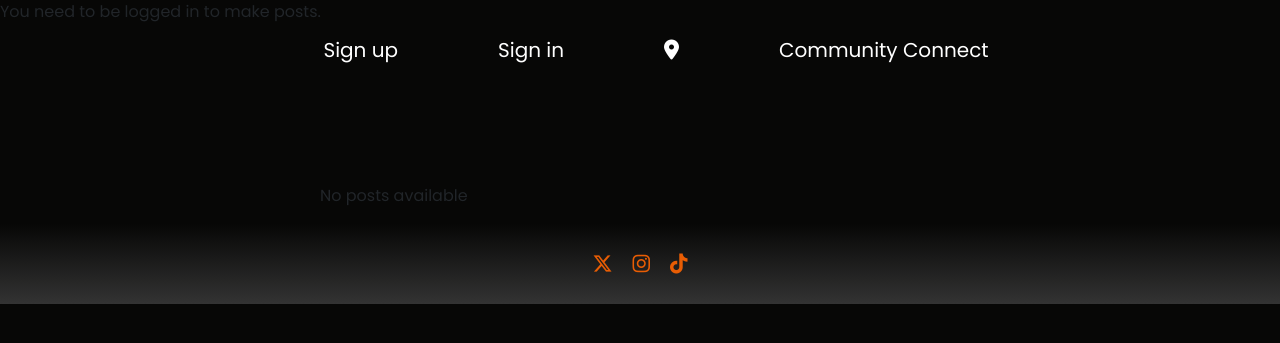
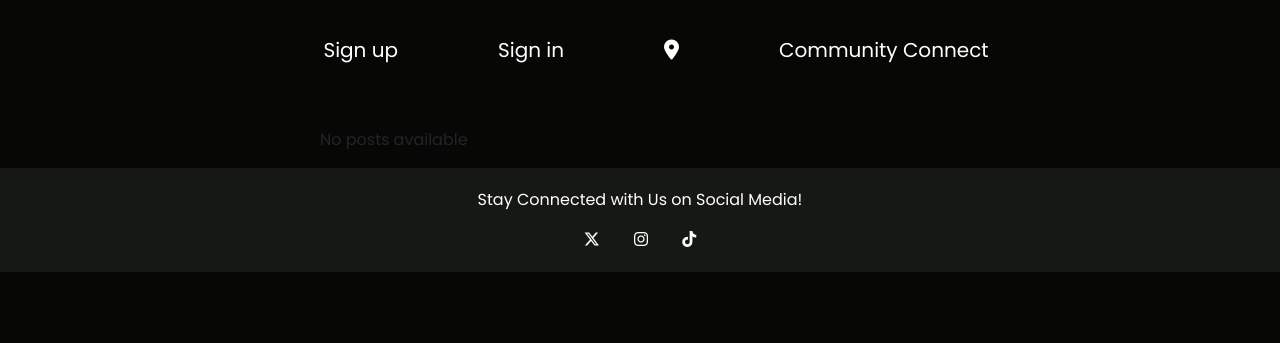
Before and after one commit to SabrinaStoekly/dublinblog, a Django app: page /view-all-posts/ in a window 1280 px wide. Shown: the top 343 px of the page. Run offline with Django 3.2, Linux system fonts and the light colour scheme; data that the repository does not hold is empty; some libraries are stand-ins or nearby versions.

Commit message:
making magrations

```diff
--- a/blog/models.py
+++ b/blog/models.py
@@ -60,6 +60,7 @@ class Comment(models.Model):
     post = models.ForeignKey(Post, on_delete=models.CASCADE,
                              related_name="comments")
     author = models.CharField(max_length=80)
+    email = models.EmailField(blank=True, null=True)
     body = models.TextField()
     created_on = models.DateTimeField(default=timezone.now)
     approved = models.BooleanField(default=False)
--- a/setup/settings.py
+++ b/setup/settings.py
@@ -31,6 +31,8 @@ SECRET_KEY = os.environ.get('SECRET_KEY')
 
 # SECURITY WARNING: don't run with debug turned on in production!
 DEBUG = False
+
+X_FRAME_OPTIONS = 'SAMEORIGIN'
 
 ALLOWED_HOSTS = ['dublinblog.herokuapp.com','localhost', 'dublinblog-2feb15d5c713.herokuapp.com']
 
--- a/static/css/style.css
+++ b/static/css/style.css
@@ -120,7 +120,7 @@ body{
     text-align: center;
     text-transform: capitalize;
     margin: 20px 0px;
-    font-size: 20px;
+    font-size: 15px;
 }
 
 .hero-section-sub-heading a{
@@ -130,6 +130,7 @@ body{
 
 .scroll-down-icon{
     position: absolute;
+    font-size: 20px;
     bottom: 10%;
     left: 50%;
     transform: translateX(-50%);
@@ -165,7 +166,7 @@ body{
     text-align: center;
 }
 
-/* Style for the blog posts*/
+/* Blog Post*/
 
 .post-list-container {
     width: 50%;
@@ -243,12 +244,12 @@ a:hover {
 }
 
 
-/* Add Post HTML */
+/* Post HTML */
 
 .post-list-container-all-posts{
     width: 50%;
     margin: auto;
-    margin-top: 20vh;
+    margin-top: 10%;
 }
 
 /* Styles for the post container */
@@ -284,7 +285,6 @@ a:hover {
     display: inline;
 }
 
-/* Styles for post author and created date */
 .post-author-details, .post-created-details {
     font-size: 14px;
     margin: 5px 0;
@@ -319,7 +319,7 @@ a:hover {
     align-items: flex-start;
     width: 60%;
     margin: 0 auto;
-    margin-top: 20px;
+    padding-top: 15px;
 }
 
 .comments-heading h3 {
@@ -383,6 +383,13 @@ a:hover {
     color: #070706;
     background-color: #fff;
     border: 1.5px solid #070706;
+}
+
+.login-message{
+    color: #e85d04;
+    font-size: 20px;
+    text-align: center;
+    padding-top: 10%;
 }
 
 
@@ -476,7 +483,6 @@ a:hover {
 }
 
 /*Sign Up */
-
 .login-container {
     text-align: center;
     display: flex;
@@ -487,7 +493,7 @@ a:hover {
 }
 
 
-  /* Styles for the signup link */
+
 .signup-link {
     color: #e85d04;
     text-decoration: none;
@@ -497,7 +503,6 @@ a:hover {
     text-decoration: underline;
 }
 
-  /* Styles for the input box */
 .login-form input {
     position: relative;
     width: 100%;
@@ -530,11 +535,10 @@ a:hover {
     border: 1.5px solid #e85d04;
 }
 
-/* Styles for the link */
 .btn-link {
     color: #f5f5f5;
     text-decoration: none;
-    transition: color 0.3s; /* Add smooth text color transition */
+    transition: color 0.3s;
 }
 
 .btn-link:hover {
@@ -555,24 +559,22 @@ a:hover {
 
 /* Footer */
 
-footer {
-    display: flex;
-    justify-content: center;
+footer{
+    width: 100%;
+    padding: 20px 1vw;
+    background-color: #161813;
     align-items: center;
-    font-size: 20px;
-    height: 80px;
-    background: linear-gradient(to bottom, #070706, #333);
+    text-align: center;
+    color: #fff;
+    margin-top: 15px;
 }
 
-footer a {
-    text-decoration: none;
-    color: #e85d04;
-    margin: 0 10px;
-    transition: color 0.3s;
+footer a{
+    padding: 15px;
 }
 
-footer a:hover {
-    color: #fff;
+footer a:hover{
+    color: #e85d04;
 }
 
 /* media */
@@ -589,6 +591,7 @@ footer a:hover {
 
     .post-list-container-all-posts {
         width: 80%;
+        margin-top: 15vh;
     }
 
     .post-container {
--- a/templates/account/signup.html
+++ b/templates/account/signup.html
@@ -16,7 +16,7 @@
   {% if redirect_field_value %}
   <input type="hidden" name="{{ redirect_field_name }}" value="{{ redirect_field_value }}" />
   {% endif %}
-  <button type="submit">{% trans "Sign Up" %} &raquo;</button>
+  <button type="submit" class="sign-out-in-button">{% trans "Sign Up" %} &raquo;</button>
 </form>
 </div>
 
--- a/templates/all_posts.html
+++ b/templates/all_posts.html
@@ -1,9 +1,6 @@
 {% extends "base.html" %}
 
 {% block content %}
-{% if not user.is_authenticated %}
-    <p class="login-message">You need to be logged in to make posts.</p>
-{% endif %}
 </div>
     <div class="post-list-container-all-posts">
         <ul class="post-list">
@@ -31,4 +28,16 @@
             {% endfor %}
         </ul>
         </div>
+            <!-- Footer -->
+    <footer >
+        <div class="">
+            <p>Stay Connected with Us on Social Media!</p>
+            <div>
+                <a href="https://twitter.com/?lang=pt" target="_blank" rel="noopener" aria-label="visit our Twitter page"><i class="fa-brands fa-x-twitter"></i></a>
+                <a href="https://www.instagram.com/" target="_blank" rel="noopener" aria-label="visit our Instagram page"><i class="fa-brands fa-instagram"></i></a>
+                <a href="https://www.tiktok.com/en/" target="_blank" rel="noopener" aria-label="visit our TikTok page"><i class="fa-brands fa-tiktok"></i></a>
+            </div>
+        </div>
+
+</footer>
 {%endblock%}
--- a/templates/base.html
+++ b/templates/base.html
@@ -53,13 +53,6 @@
     {% endblock content %}
 </main>
 
-    <!-- Footer -->
-    <footer class="">
-            <a href="https://twitter.com/?lang=pt" target="_blank" rel="noopener" aria-label="visit our Twitter page"><i class="fa-brands fa-x-twitter"></i></a>
-            <a href="https://www.instagram.com/" target="_blank" rel="noopener" aria-label="visit our Instagram page"><i class="fa-brands fa-instagram"></i></a>
-            <a href="https://www.tiktok.com/en/" target="_blank" rel="noopener" aria-label="visit our TikTok page"><i class="fa-brands fa-tiktok"></i></a>
-    </footer>
-
 <script src="https://kit.fontawesome.com/81e5b05463.js" crossorigin="anonymous"></script>
 
 </body>
--- a/templates/post_detail.html
+++ b/templates/post_detail.html
@@ -49,6 +49,8 @@
             {% csrf_token %}
             <button type="submit" class="submit-button">Submit</button>
         </form>
+        {% else %}
+<p>You must be logged in to leave a comment. <a href="{% url 'account_login' %}">Log in</a> or <a href="{% url 'account_signup' %}">sign up</a> to get started.</p>
         {% endif %}
         {% endif %}
     </div>
```
Also changed, not shown: templates/index.html (+14 -3 lines), blog/migrations/0003_alter_comment_email.py (added), static/images/down arrow.png (deleted), static/images/main_img.jpg (deleted). Lines whose indentation alone changed are shown as unchanged.
